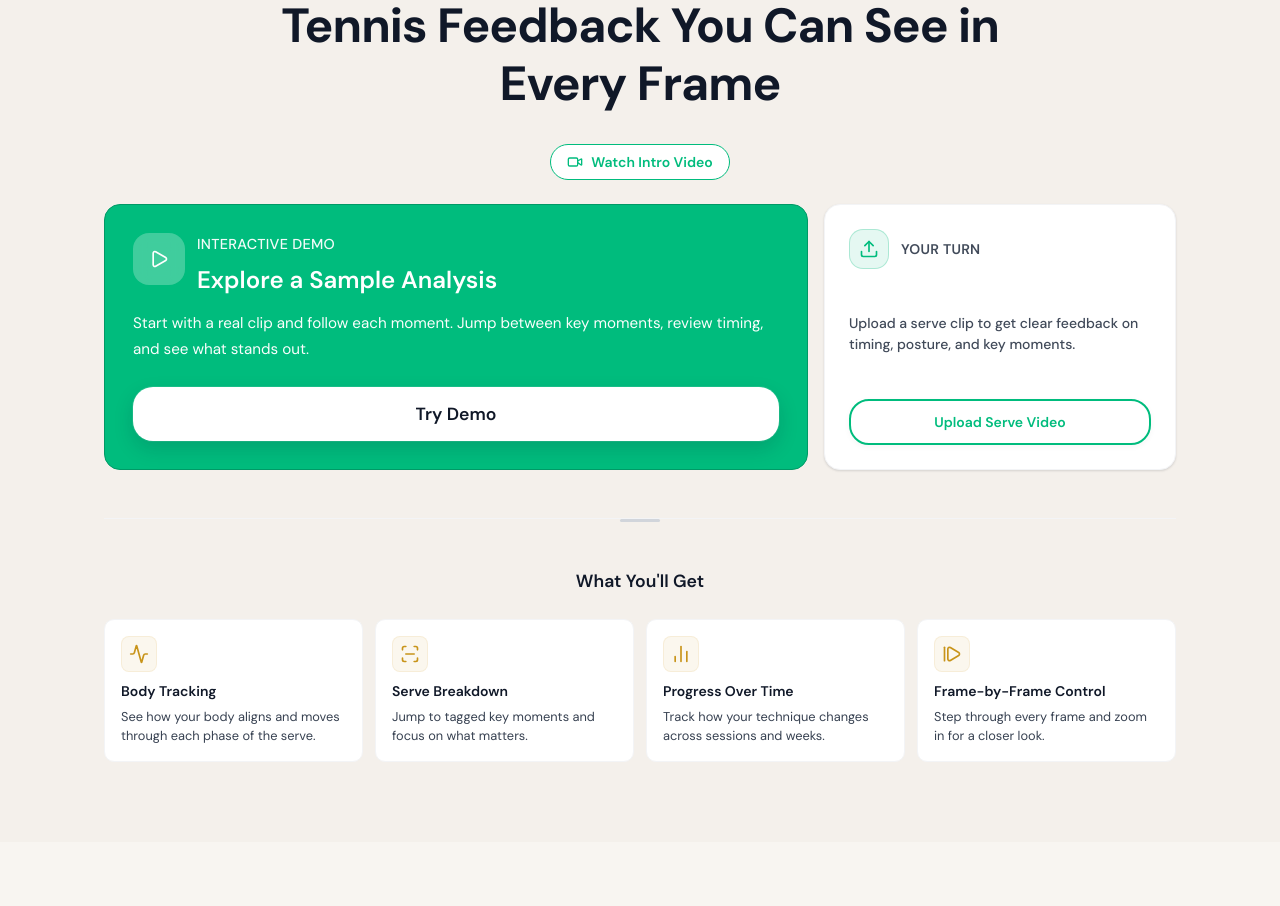
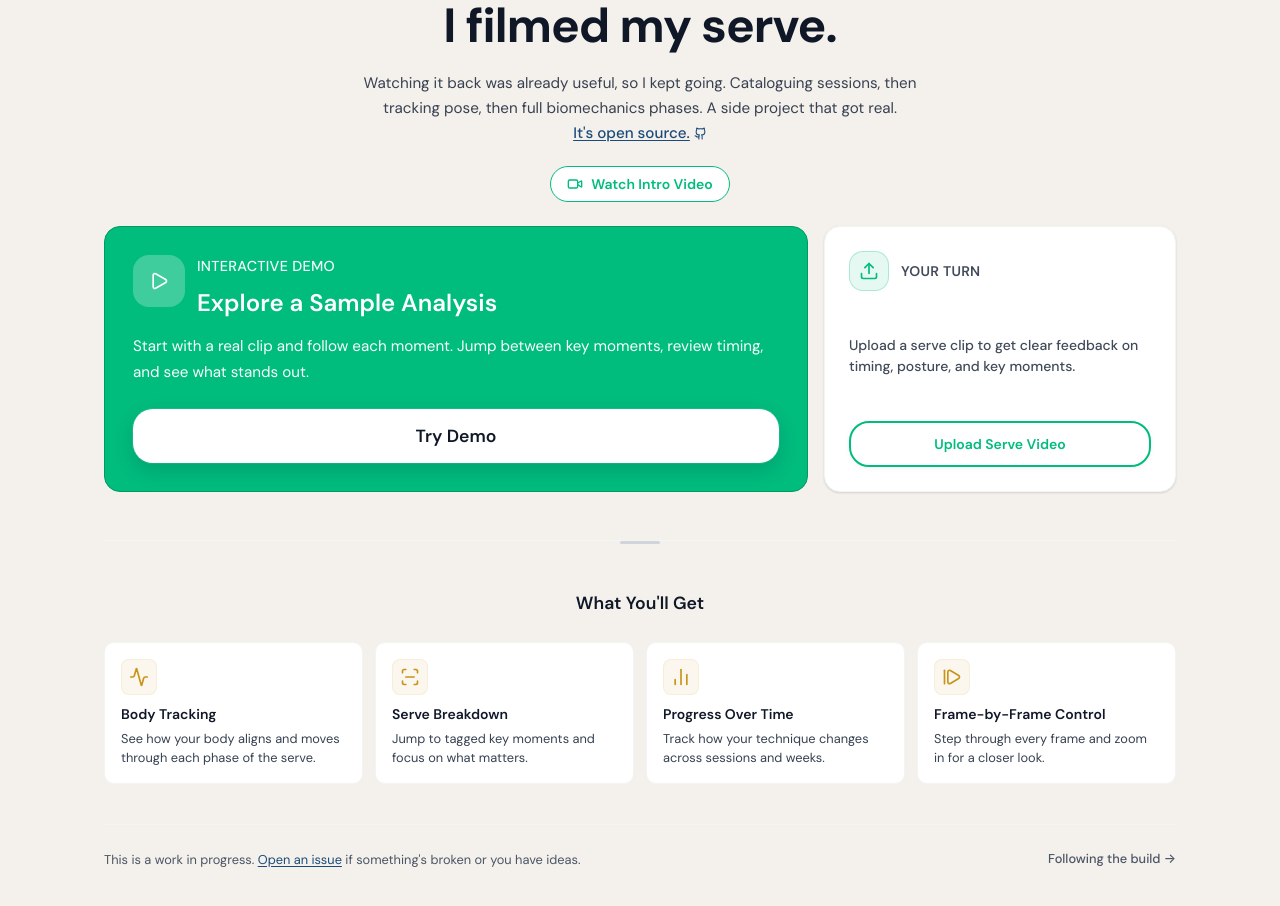
Before and after one commit to aseda-sam/tennis_coach_app, a React (Create React App) app in the folder frontend/: page / in a window 1280 px wide. Shown: the part 180-1086 px from the top of the page. Before the commit the page ends 1022 px from the top, so only its background shows below. Built offline with nearby package versions, Linux system fonts and the light colour scheme; no server answers.

Commit message:
Rewrite homepage to feel personal and signal OSS
Replace generic product headline with first-person origin story.
Add inline GitHub link with icon after 'It's open source.'
Add footer strip with feedback invite and subtle Substack link.

```diff
--- a/frontend/src/components/DemoLanding.css
+++ b/frontend/src/components/DemoLanding.css
@@ -64,11 +64,104 @@
   line-height: 1.6;
 }
 
+.demo-landing__origin {
+  font-size: var(--font-size-lg);
+  color: var(--color-text-secondary);
+  max-width: 580px;
+  margin: var(--spacing-lg) auto 0;
+  line-height: 1.65;
+  text-align: center;
+}
+
+.demo-landing__origin-link {
+  display: inline-flex;
+  align-items: center;
+  gap: 4px;
+  color: var(--color-court-blue);
+  text-decoration: underline;
+  text-underline-offset: 2px;
+  font-weight: var(--font-weight-medium);
+  vertical-align: middle;
+}
+
+.demo-landing__origin-link-icon {
+  display: inline-block;
+  flex-shrink: 0;
+  vertical-align: middle;
+}
+
+.demo-landing__origin-link:hover {
+  opacity: 0.8;
+}
+
+.demo-landing__github-link {
+  display: inline-flex;
+  align-items: center;
+  gap: var(--spacing-xs);
+  padding: 6px 14px;
+  border: 1px solid var(--color-border);
+  border-radius: var(--radius-pill);
+  font-size: var(--font-size-xs);
+  font-weight: var(--font-weight-medium);
+  color: var(--color-text-secondary);
+  text-decoration: none;
+  white-space: nowrap;
+  transition: var(--transition-normal);
+  flex-shrink: 0;
+}
+
+.demo-landing__github-link:hover {
+  border-color: var(--color-court-blue);
+  color: var(--color-court-blue);
+}
+
+.demo-landing__footer-strip {
+  margin-top: var(--spacing-5xl);
+  padding-top: var(--spacing-2xl);
+  padding-bottom: var(--spacing-2xl);
+  border-top: 1px solid var(--color-border-light);
+  display: flex;
+  align-items: center;
+  justify-content: space-between;
+  gap: var(--spacing-lg);
+}
+
+.demo-landing__feedback-note {
+  margin: 0;
+  font-size: var(--font-size-sm);
+  color: var(--color-text-muted);
+  line-height: 1.5;
+}
+
+.demo-landing__feedback-note a {
+  color: var(--color-court-blue);
+  text-decoration: underline;
+  text-underline-offset: 2px;
+}
+
+.demo-landing__feedback-note a:hover {
+  opacity: 0.8;
+}
+
+.demo-landing__substack-link {
+  font-size: var(--font-size-sm);
+  color: var(--color-text-muted);
+  text-decoration: none;
+  font-weight: var(--font-weight-medium);
+  white-space: nowrap;
+  transition: var(--transition-normal);
+  flex-shrink: 0;
+}
+
+.demo-landing__substack-link:hover {
+  color: var(--color-text);
+}
+
 .demo-landing__watch-tutorial {
   display: inline-flex;
   align-items: center;
   gap: var(--spacing-sm);
-  margin-top: var(--spacing-lg);
+  margin-top: var(--spacing-xl);
   padding: var(--spacing-sm) var(--spacing-lg);
   background: var(--color-surface);
   color: var(--color-primary);
@@ -481,6 +574,12 @@
 }
 
 @media (max-width: 768px) {
+  .demo-landing__footer-strip {
+    flex-direction: column;
+    align-items: flex-start;
+    gap: var(--spacing-md);
+  }
+
   .demo-landing__title {
     font-size: 2.25rem;
     line-height: 1.2;
--- a/frontend/src/components/DemoLanding.tsx
+++ b/frontend/src/components/DemoLanding.tsx
@@ -3,6 +3,7 @@ import './DemoLanding.css';
 import {
   Activity,
   ChartNoAxesColumn,
+  Github,
   Play,
   ScanLine,
   StepForward,
@@ -31,9 +32,21 @@ const DemoLanding: React.FC<DemoLandingProps> = ({
         {/* Hero Section with Integrated Demo Card */}
         <div className="demo-landing__hero-section">
           <div className="demo-landing__hero-content">
-            <h1 className="demo-landing__title">
-              Tennis Feedback You Can See in Every Frame
-            </h1>
+            <h1 className="demo-landing__title">I filmed my serve.</h1>
+            <p className="demo-landing__origin">
+              Watching it back was already useful, so I kept going. Cataloguing
+              sessions, then tracking pose, then full biomechanics phases. A
+              side project that got real.{' '}
+              <a
+                href="https://github.com/aseda-sam/tennis_coach_app"
+                className="demo-landing__origin-link"
+                target="_blank"
+                rel="noopener noreferrer"
+              >
+                It&apos;s open source.
+                <Github size={13} className="demo-landing__origin-link-icon" />
+              </a>
+            </p>
             <button
               className="demo-landing__watch-tutorial"
               onClick={onWatchTutorial}
@@ -176,6 +189,29 @@ const DemoLanding: React.FC<DemoLandingProps> = ({
             </div>
           </div>
         </div>
+
+        {/* Footer strip */}
+        <div className="demo-landing__footer-strip">
+          <p className="demo-landing__feedback-note">
+            This is a work in progress.{' '}
+            <a
+              href="https://github.com/aseda-sam/tennis_coach_app/issues"
+              target="_blank"
+              rel="noopener noreferrer"
+            >
+              Open an issue
+            </a>{' '}
+            if something&apos;s broken or you have ideas.
+          </p>
+          <a
+            href="https://substack.com/@aseda"
+            className="demo-landing__substack-link"
+            target="_blank"
+            rel="noopener noreferrer"
+          >
+            Following the build →
+          </a>
+        </div>
       </div>
     </div>
   );
```
